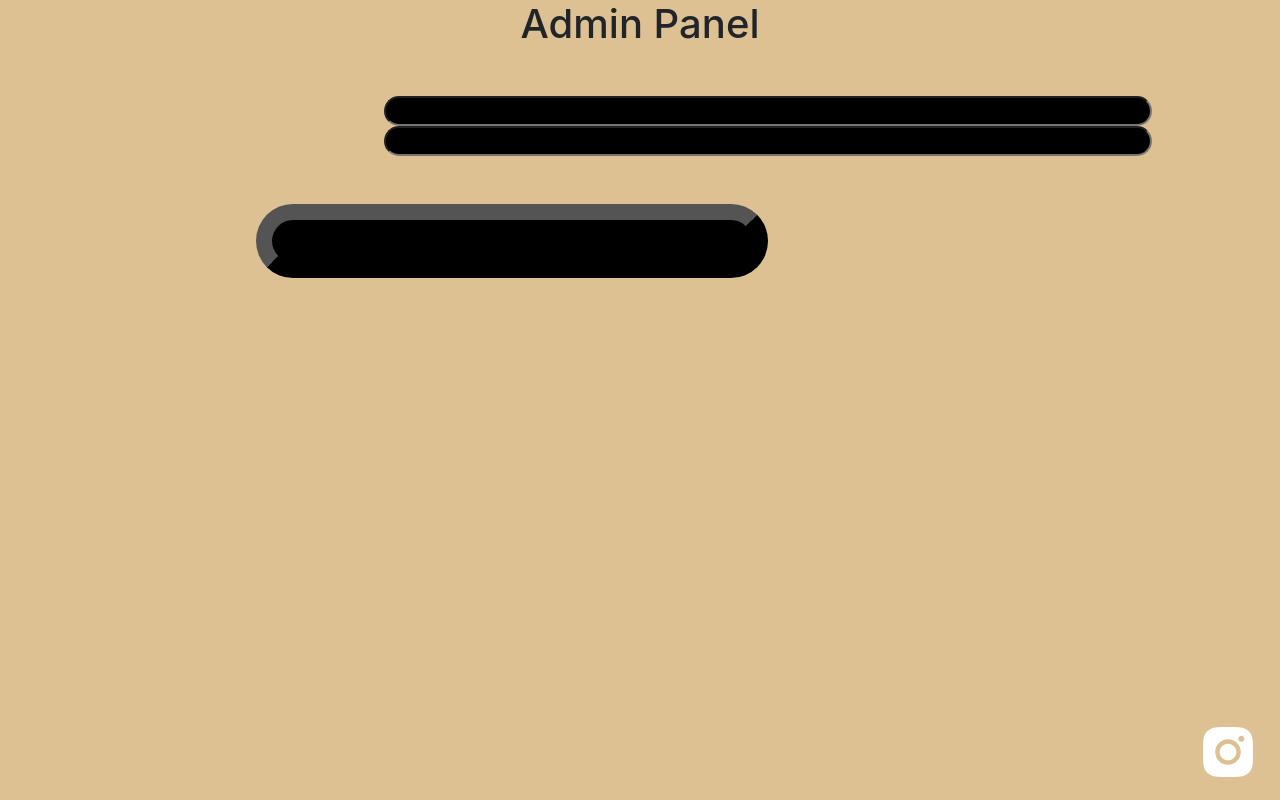
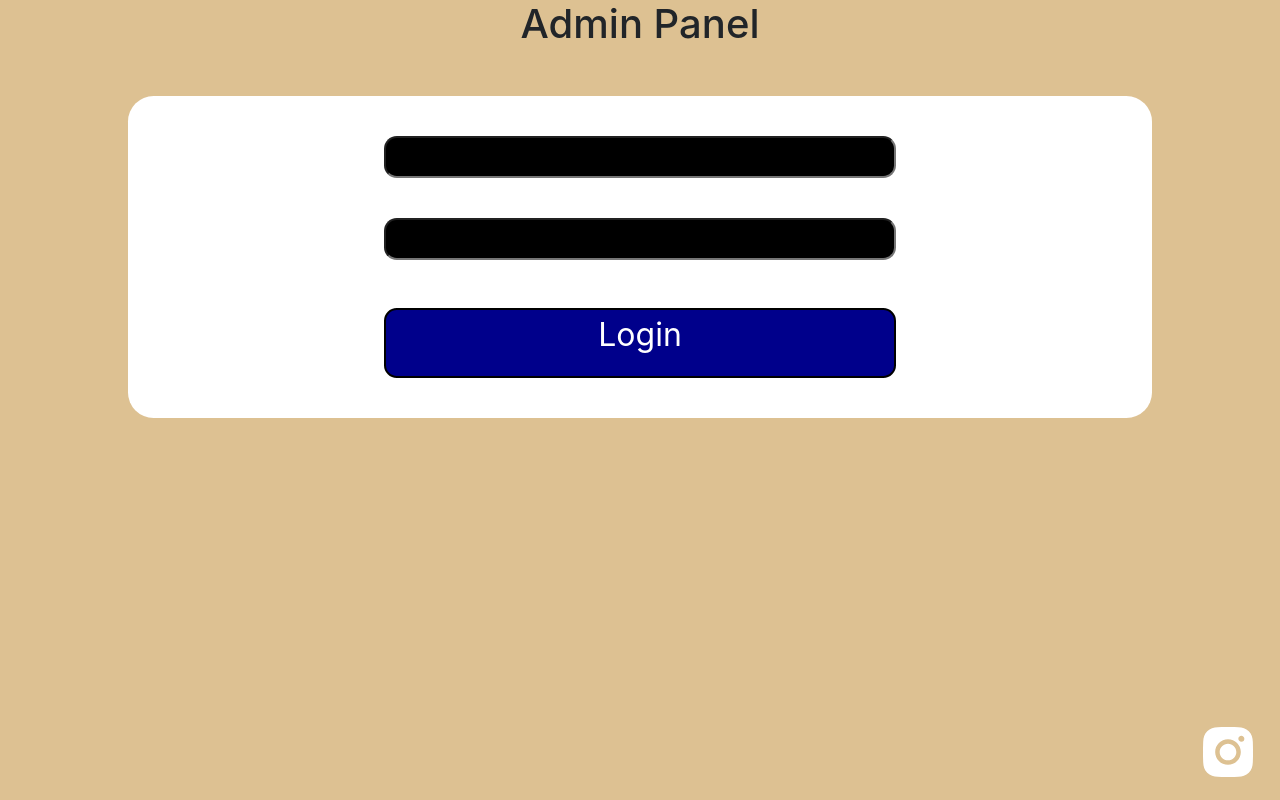
Before and after one commit to Tazmondo/akio-website, a React (Create React App) app in the folder akio-website/: page /admin in a window 1280 px wide. Built offline with nearby package versions, Linux system fonts and the light colour scheme.

Commit message:
Created loading indicator element and added styles and animation

```diff
--- a/akio-website/src/index.css
+++ b/akio-website/src/index.css
@@ -38,6 +38,33 @@ code {
 
 
 
+/* Loading indicator styles */
+.lds-hourglass {
+  display: inline-block;
+  position: fixed;
+  top: 50%;
+  left: 50%;
+  transform: translate(-50%, -50%);
+  width: 20vw;
+  height: 20vw;
+}
+
+
+.lds-hourglass:after {
+  content: " ";
+  display: block;
+  border-radius: 50%;
+  width: 0;
+  height: 0;
+  box-sizing: border-box;
+  border: 10vw solid #fff;
+  border-color: #fff transparent #fff transparent;
+  animation: lds-hourglass 1.2s infinite;
+}
+
+
+
+
 /* page styles  */
 .main-video{
   position: absolute;
@@ -56,7 +83,6 @@ code {
   width: 4em;
   height: 4em;
 }
-
 
 .navbar{
   background: #ddc192 !important;
@@ -84,13 +110,11 @@ code {
   color: white;
 }
 
-
 .header-text{
   color: black;
   font-size: 3em;
   font-weight: bold;
 }
-
 
 .description-wrapper{
   width: 80vw;
@@ -98,30 +122,57 @@ code {
   align-self: center;
 }
 
-
 .description-text{
   font-size: 1.5em;
 }
 
+.input-div{
+  margin-top: 16vh;
+  width: 80vw;
+  margin-left: 10vw;
+  background: white;
+  border-radius: 2vw;
+}
 
-.input-div{
-  width: 80vw;
+.input-element{
+  background: black;
+  margin-top: 5vh;
+  width: 40vw;
   margin-left: 20vw;
-  background: #ddc192;
+  border-radius: 1vw;
+  font-size: 3vh;
+  color: white;
+}
+
+.login-button{
+  background: darkblue;
+  width: 40vw;
+  border-width: 0.2vw;
+  border-radius: 1vw;
+  border-style: solid;
+  margin-left: 20vw;
+  color: white;
+  font-size: 4vh;
+  margin-bottom: 5vh;
+}
+
+.login-button:hover{
+  background: #d9534f;
 }
 
 
-.input-element{
-  background: black;
-  width: 60vw;
-  margin-left: 10vw;
-  border-radius: 1em;
+
+/* animations */
+@keyframes lds-hourglass {
+  0% {
+    transform: rotate(0);
+    animation-timing-function: cubic-bezier(0.55, 0.055, 0.675, 0.19);
+  }
+  50% {
+    transform: rotate(900deg);
+    animation-timing-function: cubic-bezier(0.215, 0.61, 0.355, 1);
+  }
+  100% {
+    transform: rotate(1800deg);
+  }
 }
-
-
-.login-button{
-  background: black;
-  width: 40vw;
-  border-width: 1em;
-  border-radius: 3em;
-}
```
Also changed, not shown: akio-website/src/Components/loading-indicator/LoadingIndicator.tsx (added, +7 -0 lines).
